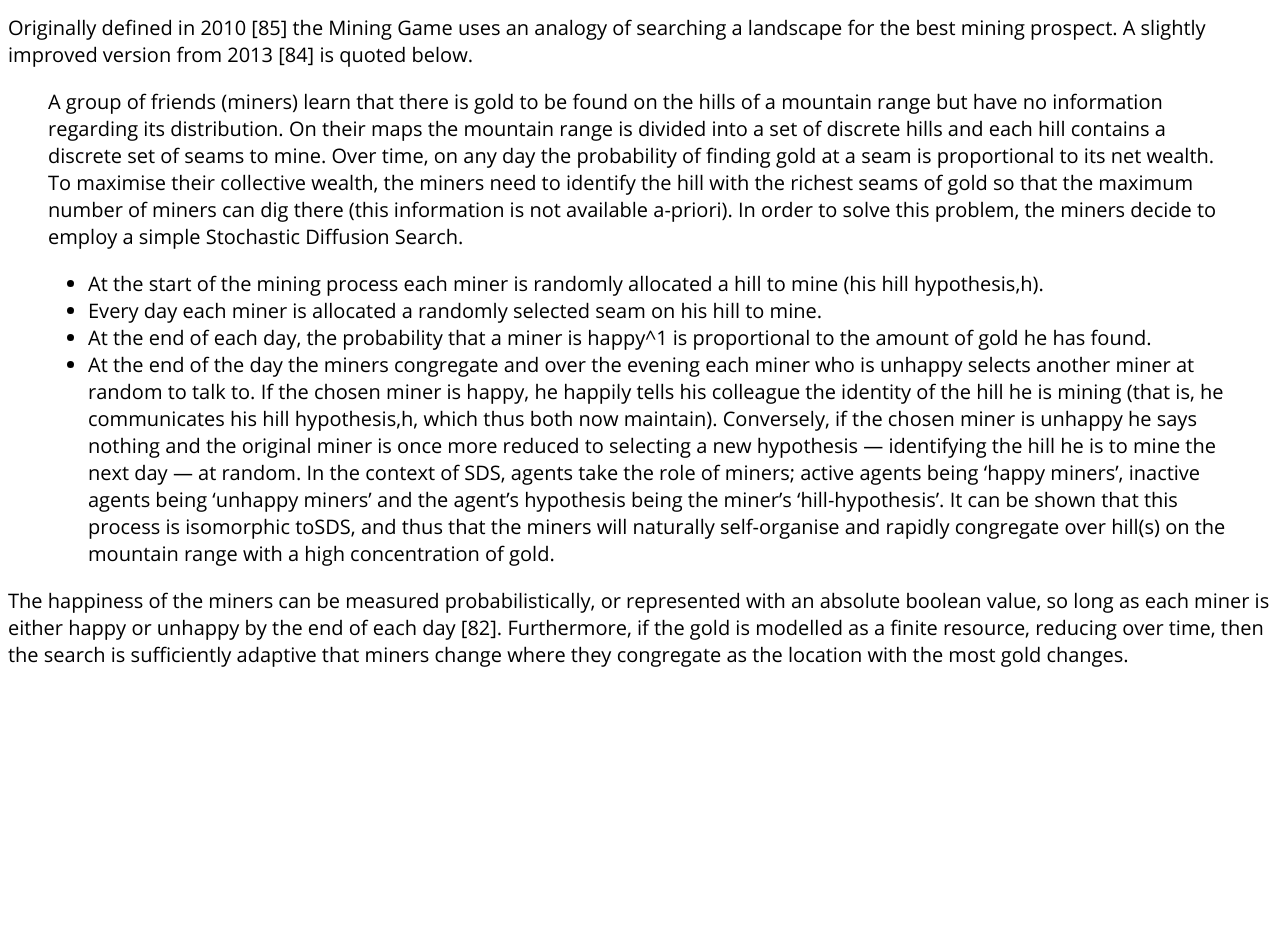
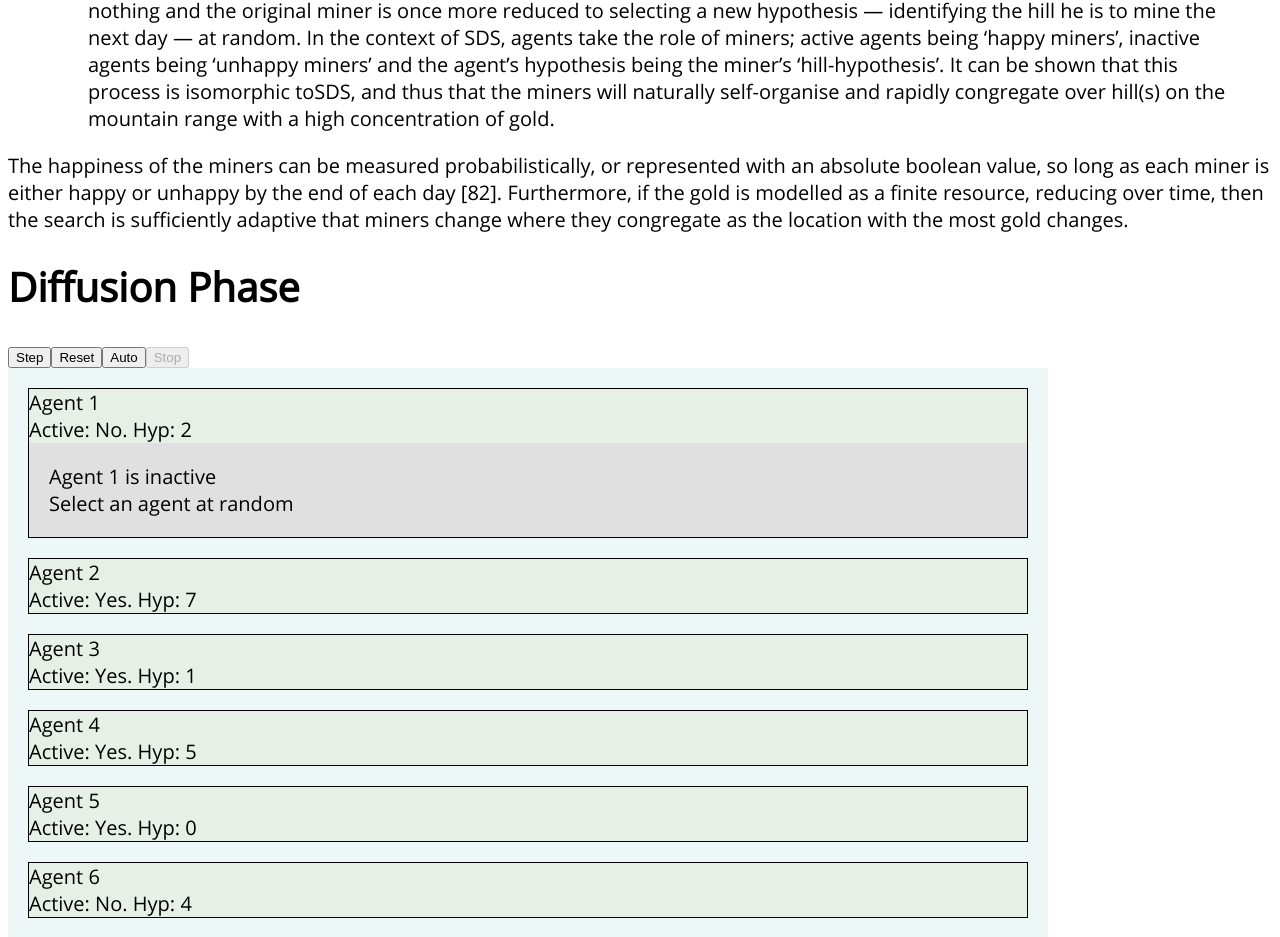
Before and after one commit to AndrewOwenMartin/bean.aomartin.co.uk, a React (Vite) app in the folder bean/: page / in a window 1280 px wide. Shown: the part 1831-2768 px from the top of the page. Before the commit the page ends 2519 px from the top, so only its background shows below. Built offline with nearby package versions, Linux system fonts and the light colour scheme.

Commit message:
Some cleaning. Page in its own file.

```diff
--- a/bean/src/App.tsx
+++ b/bean/src/App.tsx
@@ -1,45 +1,14 @@
-import { useState, useEffect } from "react";
-import Markdown from "react-markdown";
-const pages = import.meta.glob("/markdown/*.md", {
-  query: "?raw",
-  import: "default",
-});
-import "katex/dist/katex.min.css";
 import { DiffAnim } from "./diff-anim/DiffAnim";
-
-const usePage = (init) => {
-  const [page, setPage] = useState();
-  const [loaded, setLoaded] = useState(false);
-
-  useEffect(() => {
-    init().then((newPage) => {
-      setPage(newPage);
-      setLoaded(true);
-    });
-  });
-
-  return {
-    page,
-    loaded,
-  };
-};
-
-const Page = (props) => {
-  const page = usePage(pages["/markdown/" + props.name]);
-  return page.loaded ? (
-    <Markdown>{page.page}</Markdown>
-  ) : (
-    <p>Loading {props.name}</p>
-  );
-};
+import { pages, usePage, Page } from "./page/Page";
 
 function App() {
   const intro = usePage(pages["/markdown/intro-to-sds.md"]);
 
   return (
     <>
+      <Page name="intro-to-sds.md" />
+      <h1>Diffusion Phase</h1>
       <DiffAnim />
-      <Page name="intro-to-sds.md" />
     </>
   );
 }
--- a/bean/src/diff-anim/DiffAnim.tsx
+++ b/bean/src/diff-anim/DiffAnim.tsx
@@ -37,7 +37,6 @@ const steps = [
   "newHyp",
 ];
 type Step = (typeof steps)[number];
-// type Step = 'nextAgent' | 'checkActive' | 'pollAgent' | ';
 
 const replaceItemInList = (list, index, newItem) => {
   return [...list.slice(0, index), newItem, ...list.slice(index + 1)];
@@ -49,7 +48,7 @@ const initAgents = (agentCount, hypCount) => {
     .map(() => randomAgent(hypCount));
 };
 
-const useDiffAnim = (agentCount, hypCount) => {
+const useDiffAnim = ({ agentCount, hypCount }) => {
   const [agents, setAgents] = React.useState(initAgents(agentCount, hypCount));
 
   const [currentAgent, setCurrentAgent] = React.useState(0);
@@ -65,7 +64,6 @@ const useDiffAnim = (agentCount, hypCount) => {
   const [isAutoStep, setIsAutoStep] = React.useState(false);
 
   const step = () => {
-    //setCurrentStepIndex(prevStepIndex => (prevStepIndex + 1)%steps.length)
     let nextStep;
     if (currentStep === "nextAgent") {
       nextStep = "checkActive";
@@ -170,19 +168,13 @@ const ExplainBox = (props) => {
             Agent {agentNumber} polls agent {polledNumber}
           </div>
           <div>
-            {polled.active
-              ? `Active: True. Hyp: ${polled.hyp}`
-              : "Active: False"}
+            {polled.active ? `Active: Yes. Hyp: ${polled.hyp}` : "Active: No"}
           </div>
         </div>
       )}
       {props.currentStep === "polledActivity" && (
         <div>
           <div>Polled agent is {polled.active ? "active" : "inactive"}</div>
-          {/*<div>
-            Polled Number: {polledNumber}. Active:{" "}
-            {polled.active ? "True" : "False"}. Hyp: {polled.hyp}.
-          </div>*/}
           {polled.active ? (
             <div>Copy hypothesis</div>
           ) : (
@@ -196,13 +188,17 @@ const ExplainBox = (props) => {
           {polledNumber}
         </div>
       )}
-      {props.currentStep === "newHyp" && <div>Step: {props.currentStep}</div>}
+      {props.currentStep === "newHyp" && (
+        <div>
+          Agent {agentNumber} creates new hypothesis '{agent.hyp}'
+        </div>
+      )}
     </div>
   );
 };
 
 export const DiffAnim = () => {
-  const state = useDiffAnim(3, 10);
+  const state = useDiffAnim({ agentCount: 10, hypCount: 10 });
 
   return (
     <>
--- a/bean/src/diff-anim/diff-anim.css
+++ b/bean/src/diff-anim/diff-anim.css
@@ -1,8 +1,8 @@
 .container {
-  width: 400px;
-  height: 400px;
+  max-width: 50em;
   background-color: #00888811;
   overflow: hidden;
+  padding: 1em;
 }
 
 .explain-box {
--- /dev/null
+++ b/bean/src/page/Page.tsx
@@ -0,0 +1,32 @@
+import { useState, useEffect } from "react";
+import Markdown from "react-markdown";
+export const pages = import.meta.glob("/markdown/*.md", {
+  query: "?raw",
+  import: "default",
+});
+
+export const usePage = (init) => {
+  const [page, setPage] = useState();
+  const [loaded, setLoaded] = useState(false);
+
+  useEffect(() => {
+    init().then((newPage) => {
+      setPage(newPage);
+      setLoaded(true);
+    });
+  });
+
+  return {
+    page,
+    loaded,
+  };
+};
+
+export const Page = (props) => {
+  const page = usePage(pages["/markdown/" + props.name]);
+  return page.loaded ? (
+    <Markdown>{page.page}</Markdown>
+  ) : (
+    <p>Loading {props.name}</p>
+  );
+};
```
